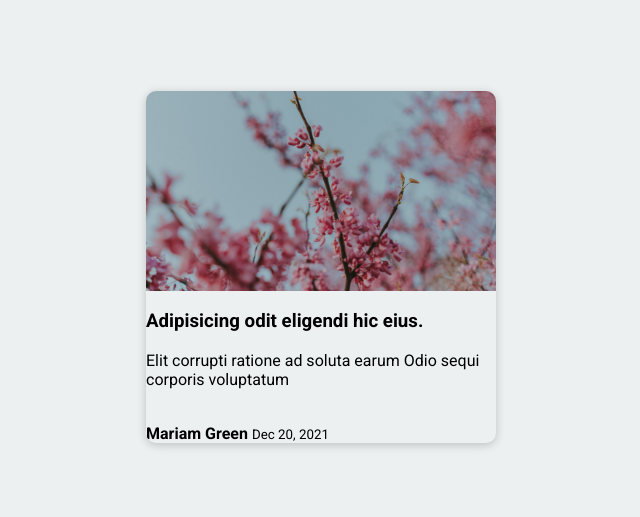
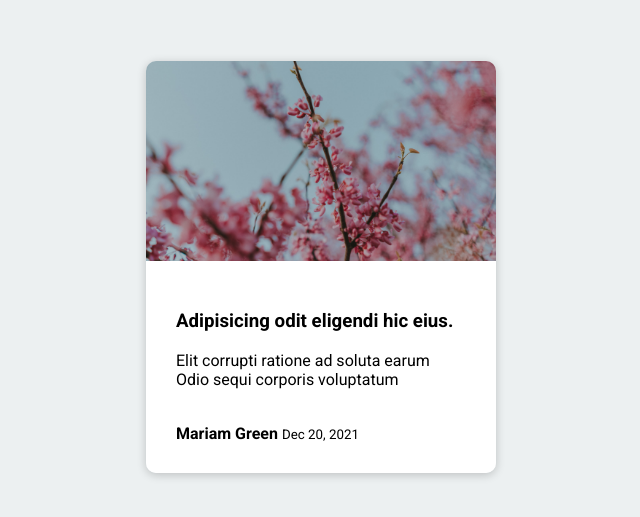
Before and after one commit to eemansayed/content-placeholder, a plain HTML site: page index.html in a window 1280 px wide. Shown: the part 133-650 px from the top of the page, without its empty margins (319-959 px from the left). Drawn offline with Linux system fonts and the light colour scheme.

Commit message:
add styles to class card-content

```diff
--- a/style.css
+++ b/style.css
@@ -35,3 +35,8 @@ img {
   height: 100%;
   width: 100%;
 }
+
+.card-content {
+  background-color: #fff;
+  padding: 30px;
+}
```
